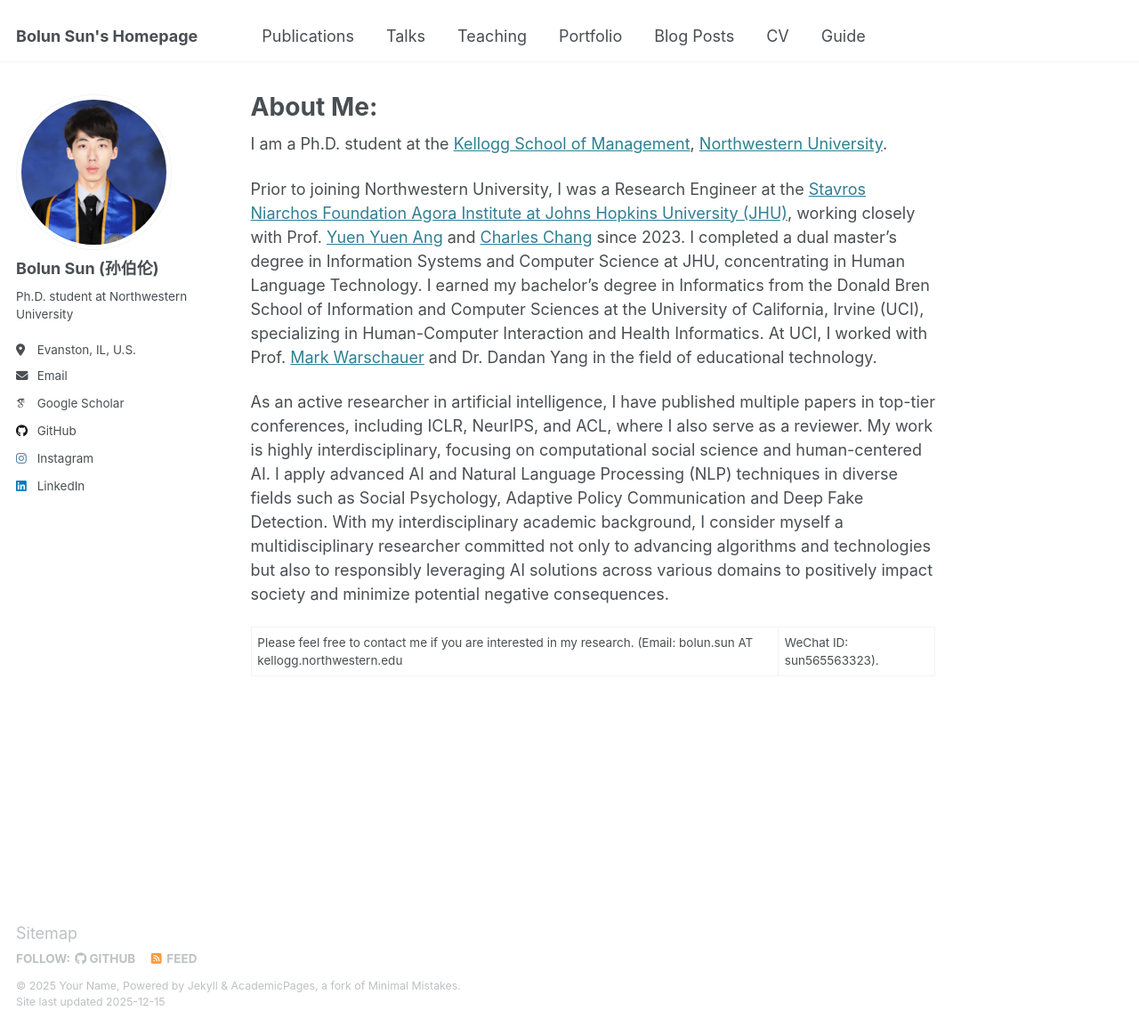
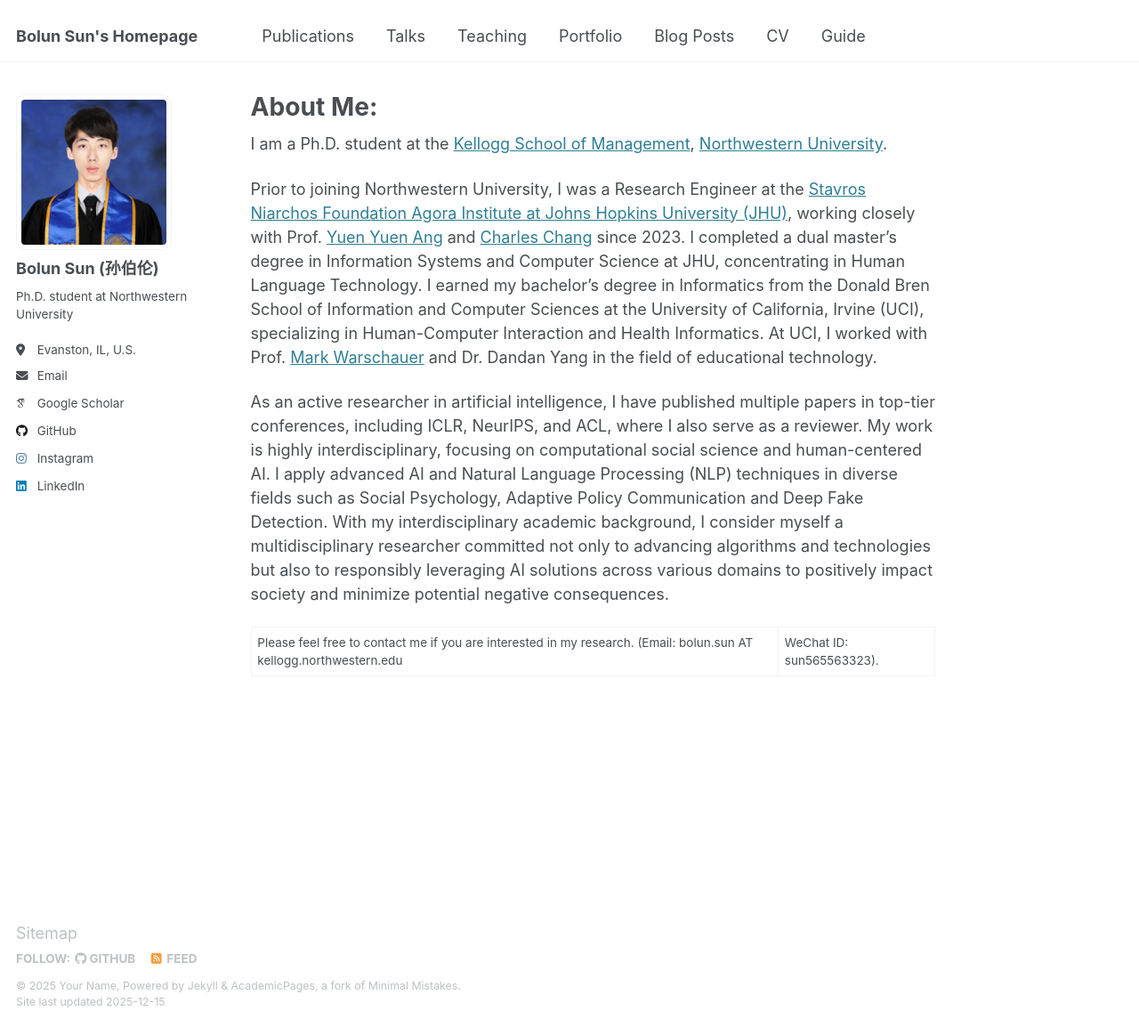
Before and after one commit to Baron-Sun/baron-sun.github.io, a Jekyll site: the page built from _pages/about.md, in a window 1280 px wide and 1154 px high. Shown: the whole window at 89% size. Built offline with Jekyll 4.4.1, drawn with Linux system fonts in a browser that asks for light colours; some web fonts are replaced.

Commit message:
Update _sidebar.scss

```diff
--- a/_sass/layout/_sidebar.scss
+++ b/_sass/layout/_sidebar.scss
@@ -91,7 +91,7 @@
 
   img {
     max-width: 175px;
-    border-radius: 50%;
+    border-radius: 10px;
 
     @include breakpoint($large) {
       padding: 5px;
```
